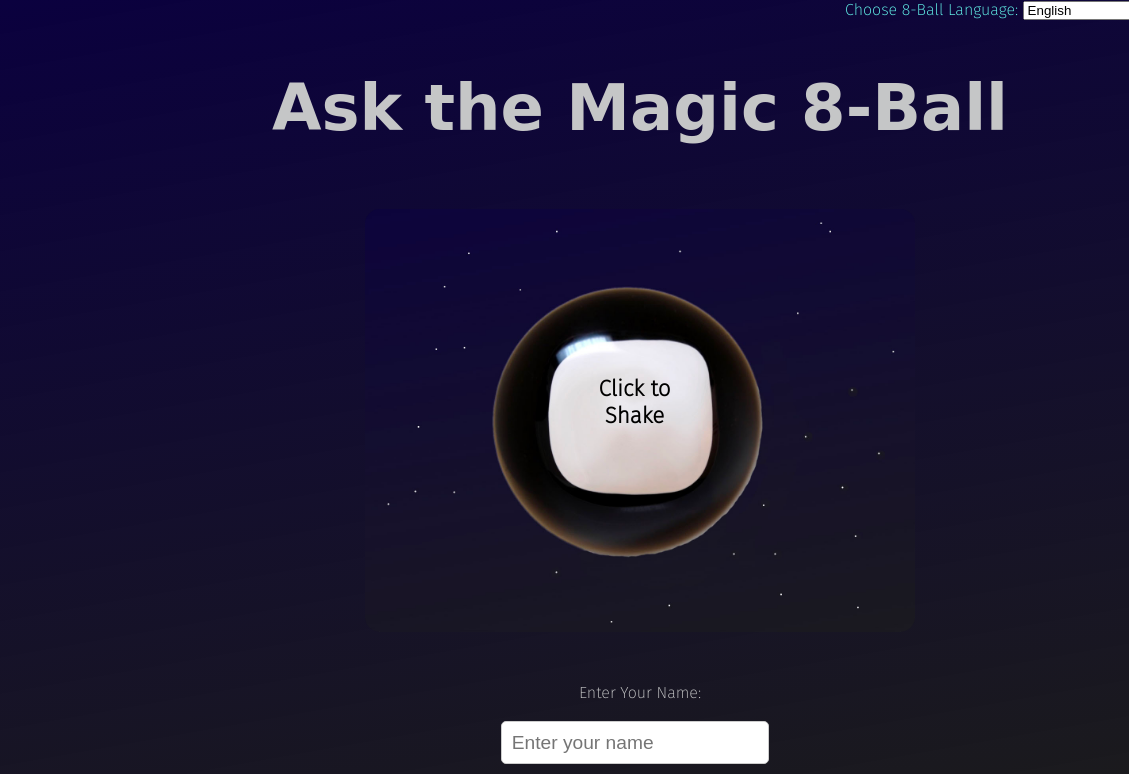
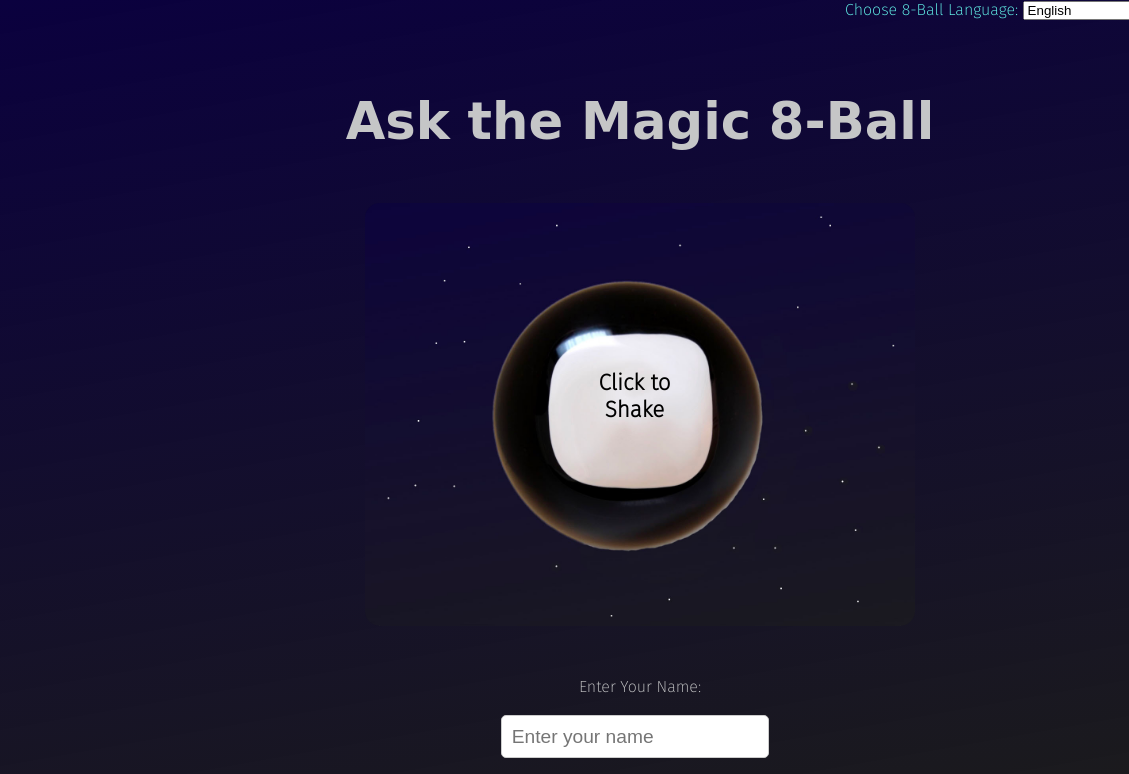
Before and after one commit to cse110-sp23-group22/cse110-sp23-group22, a plain HTML site: page 8-ball/Stable/index.html in a window 1280 px wide. Shown: the top 774 px of the page, 0-1129 px from the left. Drawn offline with Linux system fonts and the light colour scheme; a web font is replaced by a local one.

Commit message:
Add Formatting, CSS margins, Click Prompt Translate

```diff
--- a/8-ball/Stable/JS/app.js
+++ b/8-ball/Stable/JS/app.js
@@ -1,5 +1,5 @@
 var responses;  //response typed by js
-var audioPath;
+var audioPath;  //audio for the response
 
 
 let button = document.getElementById("shake-button");//button element
@@ -8,12 +8,13 @@ let selection = document.getElementById("langMenu");//language selection
 
 //collects user input and outputs the magic 8 ball answer
 async function shakeBall() {
+    //Instantiates the chime audio, textToSpeech audio as well as the click prompt message
     let audio = document.getElementById("myAudio");
     let textToSpeach = document.getElementById("textSpeach");
     let userPrompt = document.getElementById("clickPrompt");
 
     //reset the output tag
-      output.innerHTML='';
+    output.innerHTML = '';
     output.classList.remove("mystical");
 
     //add css 8-ball "click to shake" prompt
@@ -24,7 +25,7 @@ let selection = document.getElementById("langMenu");//language selection
 
     //handle audio tag src attribute and set to the corresponding index of the
     //response array. Index+1, bc the audio files start from 1.wav
-      textToSpeach.src=`${audioPath}/${index+1}.wav`;
+    textToSpeach.src = `${audioPath}/${index + 1}.wav`;
     console.log(textToSpeach.src);
 
     //get the question and name input by user
@@ -39,9 +40,8 @@ let selection = document.getElementById("langMenu");//language selection
 
         //remove shake class for consecutive uses
         button.classList.remove("shake");
-        //   userPrompt.classList.remove("prompter");
-        //   check for empty answers
-          if (nameInput.replace(/\s+/g, '') == ''){
+        // check for empty answers
+        if (nameInput.replace(/\s+/g, '') == '') {
             alert("No name input");
         }
         else if (questionInput.replace(/\s+/g, '') == '') {
@@ -53,7 +53,7 @@ let selection = document.getElementById("langMenu");//language selection
             // Output text (and make it prettier)
             output.textContent = `${responses[index]} ${nameInput}`;
             output.classList.add("mystical");
-
+            //Wait for text to fade in to play the response
             setTimeout(() => {
 
                 textToSpeach.play();
@@ -63,12 +63,13 @@ let selection = document.getElementById("langMenu");//language selection
 }
 
 //Function sets the language of the app based on user input
-async function langMenuChange () {
+async function langMenuChange() {
 
 
     let responsePath; //path to the json file of the language selected
     let langLabel = document.getElementById("langLabel"); //label for lang menu
     let header = document.getElementById("header"); //header element
+    let prompt = document.getElementById("clickPrompt"); //click prompt element
     let namePrompt = document.getElementById("namePrompt"); //label for name input
     let qPrompt = document.getElementById("qPrompt"); //label for question input
 
@@ -76,36 +77,31 @@ async function langMenuChange () {
     //and the prompt names
     switch (selection.value) {
         case "spanish":
-            audioPath='Assets/voices/sp'
-            responsePath='Assets/Spanish.json';
-            langLabel.innerHTML="Elige el idioma del Magic 8-ball";
-            namePrompt.innerHTML="escribe su nombre";
-            qPrompt.innerHTML="escriba su pregunta";
-            header.innerHTML="Pregúntale al Magic 8-ball";
-            break;
-        case "english":
-            audioPath='Assets/voices/en'
-            responsePath = 'Assets/English.json';
-            langLabel.innerHTML="Choose 8-Ball Language:";
-            namePrompt.innerHTML="Enter Your Name:";
-            qPrompt.innerHTML="Enter Your Question:";
-            header.innerHTML="Ask the Magic 8-Ball";
+            audioPath = 'Assets/voices/sp'
+            responsePath = 'Assets/Spanish.json';
+            langLabel.innerHTML = "Elige el idioma del Magic 8-ball";
+            namePrompt.innerHTML = "escribe su nombre";
+            qPrompt.innerHTML = "escriba su pregunta";
+            header.innerHTML = "Pregúntale al Magic 8-ball";
+            prompt.innerHTML = "Haga clic para agitar";
             break;
         case "chinese":
-            audioPath='Assets/voices/cn'
+            audioPath = 'Assets/voices/cn'
             responsePath = "Assets/Chinese.json";
-            langLabel.innerHTML="请选择Magic 8-ball的语言";
-            namePrompt.innerHTML="请输入你的名字";
-            qPrompt.innerHTML="请输入你的问题";
-            header.innerHTML="向Magic 8-ball提问";
+            langLabel.innerHTML = "请选择Magic 8-ball的语言";
+            namePrompt.innerHTML = "请输入你的名字";
+            qPrompt.innerHTML = "请输入你的问题";
+            header.innerHTML = "向Magic 8-ball提问";
+            prompt.innerHTML = "点击摇一摇";
             break;
         default:
-            audioPath='Assets/voices/en'
+            audioPath = 'Assets/voices/en'
             responsePath = 'Assets/English.json';
-            langLabel.innerHTML="Choose 8-Ball Language:";
-            namePrompt.innerHTML="Enter Your Name:";
-            qPrompt.innerHTML="Enter Your Question:";
-            header.innerHTML="Ask the Magic 8-Ball";
+            langLabel.innerHTML = "Choose 8-Ball Language:";
+            namePrompt.innerHTML = "Enter Your Name:";
+            qPrompt.innerHTML = "Enter Your Question:";
+            header.innerHTML = "Ask the Magic 8-Ball";
+            prompt.innerHTML = "Click to Shake";
             break;
     }
 
@@ -124,10 +120,6 @@ async function langMenuChange () {
 //initial loading of the json file
 langMenuChange();
 
-// const clickprompter = document.getElementById("clickPrompt");
-// clickprompter.addEventListener('click', () => {
-//     clickprompter.style.display = 'none';
-// });
 //event listeners for click and lang menu state change.
 button.addEventListener("click", shakeBall);
 selection.addEventListener("change", langMenuChange);
--- a/8-ball/Stable/Styles/style.css
+++ b/8-ball/Stable/Styles/style.css
@@ -1,4 +1,7 @@
+/*import fonts from Google fonts*/
 @import url('https://fonts.googleapis.com/css2?family=Bruno+Ace&display=swap');
+@import url('https://fonts.googleapis.com/css2?family=Fira+Sans:ital,wght@0,200;1,400&display=swap');
+@import url('https://fonts.googleapis.com/css2?family=Bebas+Neue&display=swap');
 
 :root {
   --cyan: #66fcf1;
@@ -12,23 +15,23 @@
   align-items: center;
   justify-content: center;
   height: 100vh;
-  margin-top: 4%;
+  margin-top: 5%;
   margin-bottom: 3%;
 }
 
 /* Setting common font */
 h1 {
-  /* font-family: 'Bebas Neue', cursive; */
   font-family: 'Bruno Ace', cursive;
-  font-size: 5vw;
+  font-size: 4vw;
   margin-bottom: 1em;
-  color:var(--grey);
+  color: var(--grey);
 }
 
-
-p, a{
+/*Set the font and color for the p and a elements*/
+p,
+a {
   font-family: 'Bebas Neue', cursive;
-  color:var(--grey)
+  color: var(--grey)
 }
 
 /* Structuring text boxes */
@@ -41,15 +44,15 @@ input[type="text"] {
 }
 
 /* Set the position of the header elements - logo and language menu */
-header{
-  position:absolute;
-  top:0;
+header {
+  position: absolute;
+  top: 0;
   right: .5vw;
-  color:var(--cyan);
+  color: var(--cyan);
 }
 
 /* invert the BB logo so it's visible */
-img.logo{
+img.logo {
   filter: invert(100);
 
 }
@@ -59,7 +62,7 @@ main thing is the cursor changes to aid user experience */
 button {
   border: none;
   border-radius: 20px;
-  padding:0px;
+  padding: 0px;
   color: #fff;
   font-size: 1.2em;
   cursor: pointer;
@@ -93,7 +96,8 @@ body::before {
 }
 
 /* Position the click prompt and response to be in the white square on the 8-ball */
-#response, #clickPrompt {
+#response,
+#clickPrompt {
   position: absolute;
   top: 35%;
   left: 49%;
@@ -111,9 +115,11 @@ body::before {
   0% {
     opacity: 1;
   }
+
   50% {
     opacity: 0.5;
   }
+
   100% {
     opacity: 0;
     /* display: none; */
@@ -140,12 +146,22 @@ body::before {
   0% {
     transform: translate(0, 0);
   }
-  10%, 30%, 50%, 70%, 90% {
+
+  10%,
+  30%,
+  50%,
+  70%,
+  90% {
     transform: translate(-10px, 0);
   }
-  20%, 40%, 60%, 80% {
+
+  20%,
+  40%,
+  60%,
+  80% {
     transform: translate(10px, 0);
   }
+
   100% {
     transform: translate(0, 0);
   }
@@ -157,10 +173,12 @@ body::before {
     opacity: 0;
     text-shadow: none;
   }
+
   50% {
     opacity: 0.5;
     text-shadow: 0 0 20px #ffffff, 0 0 30px #00bfff, 0 0 40px #00ff00, 0 0 50px #ff00ff, 0 0 60px #ffff00;
   }
+
   100% {
     opacity: 1;
     text-shadow: none;
@@ -182,7 +200,7 @@ body::before {
 
 /* Add position and display elements to imageContainer so we can position
 the response with respect to the container */
-#imageContainer{
+#imageContainer {
   position: relative;
   display: inline-block;
   justify-content: center;
@@ -190,7 +208,7 @@ the response with respect to the container */
 }
 
 /* Set the size of the 8-ball image */
-#ballImage{
+#ballImage {
   height: auto;
   width: 43vw;
   align-self: center;
@@ -215,12 +233,15 @@ the response with respect to the container */
   0% {
     opacity: 0;
   }
+
   10% {
     opacity: 1;
   }
+
   90% {
     opacity: 1;
   }
+
   100% {
     opacity: 0;
   }
--- a/8-ball/Stable/index.html
+++ b/8-ball/Stable/index.html
@@ -1,11 +1,15 @@
 <html>
+
 <head>
     <title>8-Ball App</title>
     <meta charset="UTF-8">
+    <meta name="descirption" content="8-Ball Exploratory App">
+    <meta name="keywords" content="8-ball, Magic">
+    <meta name="author" content="Byte Brokers - Team 22, CSE110 SP23, UCSD">
+    <meta name="viewport" content="width=device-width, initial-scale=1.0">
     <link rel="stylesheet" href="Styles/style.css">
-        <link href="https://fonts.googleapis.com/css2?family=Bebas+Neue&display=swap" rel="stylesheet">
-        <link href="https://fonts.googleapis.com/css2?family=Fira+Sans:ital,wght@0,200;1,400&display=swap" rel="stylesheet">
 </head>
+
 <body class="stars-container">
 
     <section class="container">
@@ -13,7 +17,8 @@
 
         <header>
             <label align="left" for="langMenu" id="langLabel">Choose 8-Ball Language:</label>
-                <img class="logo" align="right" src="Assets/bytebrokerslogo_initials.svg" alt="BB initals logo" width="125" height="100">
+            <img class="logo" align="right" src="Assets/bytebrokerslogo_initials.svg" alt="BB initals logo" width="125"
+                height="100">
             <select id="langMenu" name="colors">
                 <option value="english">English</option>
                 <option value="chinese">Chinese/中文</option>
@@ -40,7 +45,7 @@
         <label id="namePrompt" for="name">Enter Your name:</label><br>
         <input type="text" id="name" placeholder="Enter your name"><br>
         <label id="qPrompt" for="question">Enter Your Question:</label><br>
-            <input type="text" id="question" placeholder="Enter your question..." ><br>
+        <input type="text" id="question" placeholder="Enter your question..."><br>
     </section>
 
     <script src="JS/app.js"></script>
@@ -52,4 +57,5 @@
         </nav>
     </footer>
 </body>
+
 </html>
```
Lines whose indentation alone changed are shown as unchanged.
